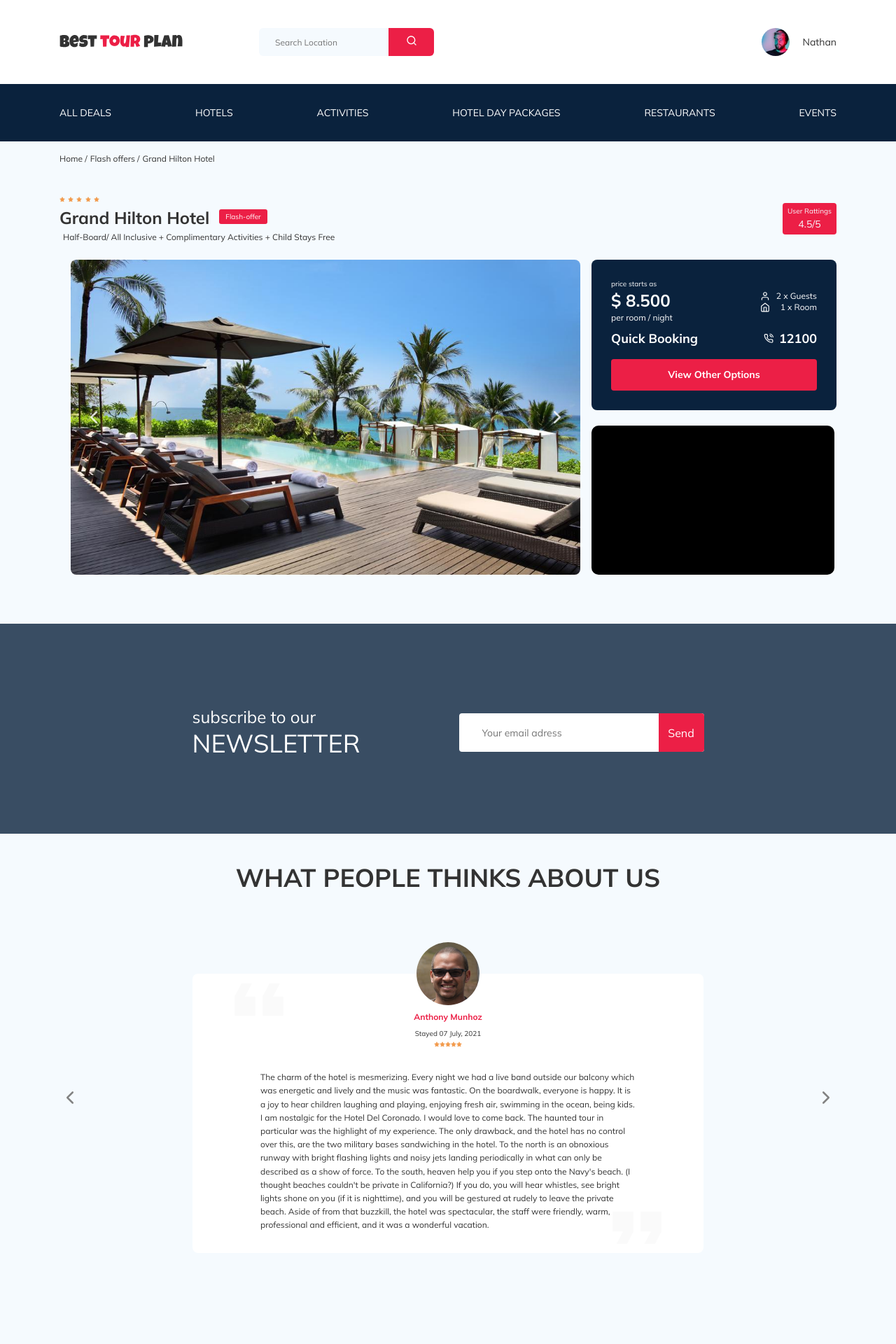
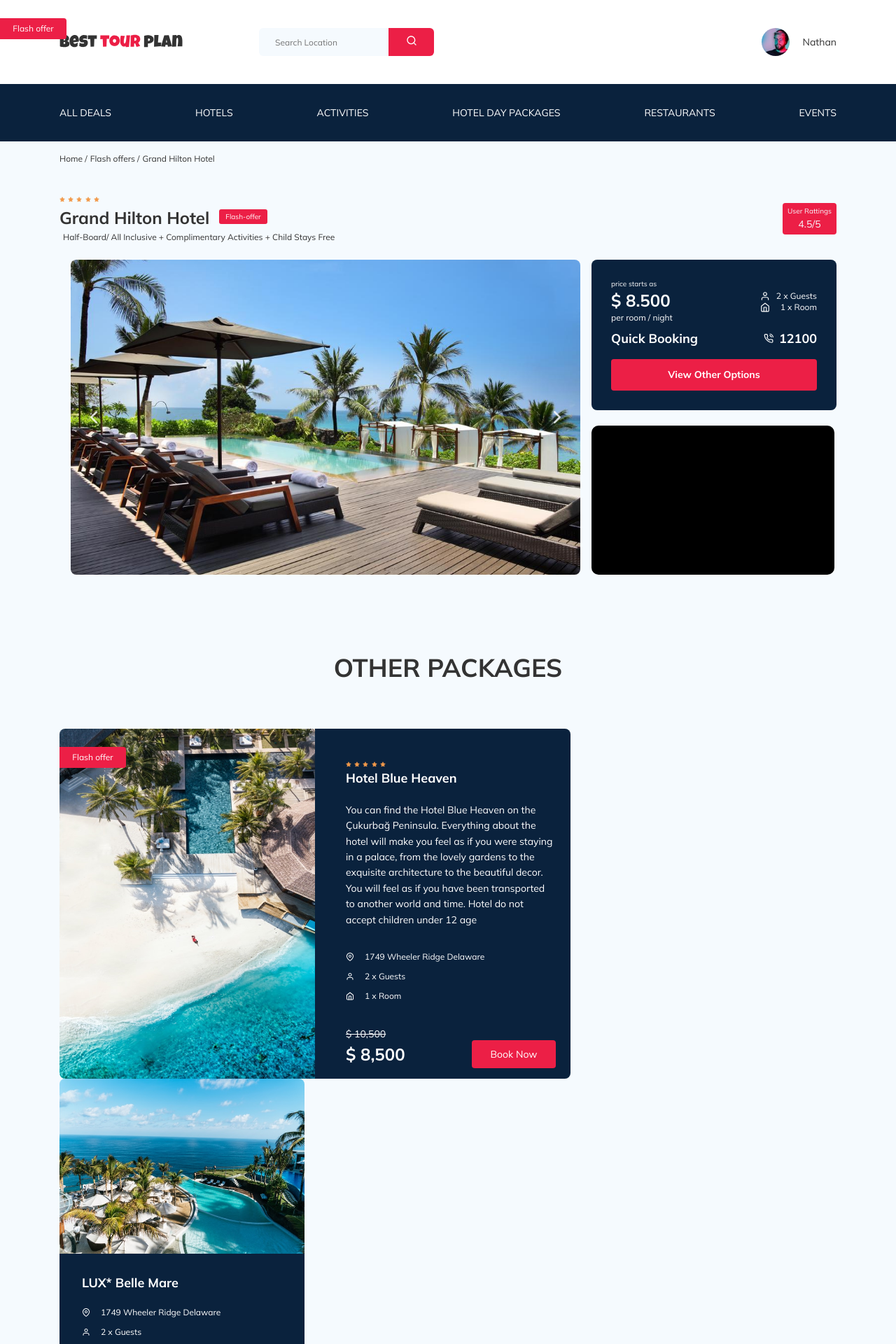
Before and after one commit to alexnik197/Tour-Plan, a PHP site: page / in a window 1280 px wide. Shown: the top 1920 px of the page at 70% size. Run offline with PHP 8.4, Linux system fonts and the light colour scheme; a map, chart or similar area stays blank; some libraries are stand-ins or nearby versions.

Commit message:
create: block other packages

```diff
--- a/css/style.css
+++ b/css/style.css
@@ -1084,6 +1084,195 @@ img {
 .ico__card-pay {
   width: 25px;
   height: 16px;
+}
+
+.other-packages {
+  padding: 40px 0 70px 0;
+}
+
+.other-packages__text {
+  display: -webkit-box;
+  display: -ms-flexbox;
+  display: flex;
+  -webkit-box-pack: center;
+      -ms-flex-pack: center;
+          justify-content: center;
+  font-style: normal;
+  font-weight: bold;
+  font-size: 36px;
+  line-height: 45px;
+  text-align: center;
+  text-transform: uppercase;
+  margin-bottom: 65px;
+}
+
+.hotel-card__right {
+  background-color: #0A223D;
+  padding: 40px 21px 30px 44px;
+  color: #fff;
+  width: 365px;
+  height: 500px;
+  border-radius: 0px 8px 8px 0px;
+}
+
+.hotel-card__description {
+  font-style: normal;
+  font-weight: normal;
+  font-size: 14px;
+  line-height: 160.6%;
+  margin-top: 0;
+  margin-bottom: 34px;
+}
+
+.hotel-card__info {
+  display: -webkit-box;
+  display: -ms-flexbox;
+  display: flex;
+  -webkit-box-orient: vertical;
+  -webkit-box-direction: normal;
+      -ms-flex-direction: column;
+          flex-direction: column;
+  margin-bottom: 24px;
+}
+
+.hotel-card__info-div {
+  display: -webkit-box;
+  display: -ms-flexbox;
+  display: flex;
+  -webkit-box-align: center;
+      -ms-flex-align: center;
+          align-items: center;
+  margin-bottom: 13px;
+}
+
+.hotel-card__info-text {
+  margin-left: 15px;
+  font-style: normal;
+  font-weight: normal;
+  font-size: 12px;
+  line-height: 15px;
+}
+
+.hotel-card__price-old {
+  font-style: normal;
+  font-weight: normal;
+  font-size: 14px;
+  line-height: 18px;
+  text-decoration: line-through;
+  margin-top: 0;
+  margin-bottom: 5px;
+}
+
+.hotel-card__price-button {
+  display: -webkit-box;
+  display: -ms-flexbox;
+  display: flex;
+  -webkit-box-pack: justify;
+      -ms-flex-pack: justify;
+          justify-content: space-between;
+  -webkit-box-align: center;
+      -ms-flex-align: center;
+          align-items: center;
+}
+
+.hotel-card__price-new {
+  font-style: normal;
+  font-weight: bold;
+  font-size: 24px;
+  line-height: 30px;
+}
+
+.hotel-card__button {
+  width: 120px;
+  height: 40px;
+  background-color: #EC1F46;
+  border: none;
+  border-radius: 4px;
+  color: #fff;
+  font-style: normal;
+  font-size: 14px;
+  line-height: 19px;
+}
+
+.hotel-card__icon {
+  width: 12px;
+  height: 14px;
+}
+
+.card-wrapper__img {
+  height: 500px;
+  width: 365px;
+  border-radius: 8px 0px 0px 8px;
+}
+
+.card-wrapper__main-all {
+  display: -webkit-box;
+  display: -ms-flexbox;
+  display: flex;
+  border-radius: 8px;
+  position: relative;
+}
+
+.alternative-card {
+  width: 350px;
+  display: -webkit-box;
+  display: -ms-flexbox;
+  display: flex;
+  -webkit-box-orient: vertical;
+  -webkit-box-direction: normal;
+      -ms-flex-direction: column;
+          flex-direction: column;
+}
+
+.alternative-card__img {
+  height: 250px;
+  width: 350px;
+  border-radius: 8px 8px 0px 0px;
+}
+
+.alternative-card__down {
+  background-color: #0A223D;
+  padding: 30px 21px 25px 32px;
+  color: #fff;
+  border-radius: 0px 0px 8px 8px;
+}
+
+.name-card {
+  display: block;
+  font-style: normal;
+  font-weight: bold;
+  font-size: 18px;
+  line-height: 23px;
+  margin-bottom: 23px;
+}
+
+.flash-offer {
+  position: absolute;
+  width: 95px;
+  height: 30px;
+  border-radius: 0px 4px 4px 0px;
+  background-color: #EC1F46;
+  padding: 7px 11px;
+  z-index: 99;
+  top: 26px;
+  left: 0;
+}
+
+.flash-offer__text {
+  color: #fff;
+  display: -webkit-box;
+  display: -ms-flexbox;
+  display: flex;
+  -webkit-box-pack: center;
+      -ms-flex-pack: center;
+          justify-content: center;
+  -webkit-box-align: center;
+      -ms-flex-align: center;
+          align-items: center;
+  font-style: normal;
+  font-weight: 400;
+  font-size: 12px;
+  line-height: 15px;
 }
 
 /*! normalize.css v8.0.1 | MIT License | github.com/necolas/normalize.css */
@@ -1940,12 +2129,16 @@ template {
   .footer__message {
     height: 90px;
     max-width: 400px;
+    margin-bottom: 30px;
   }
   .footer__button {
     height: 25px;
   }
+  .footer__info {
+    margin-top: 20px;
+  }
   .disclaimer {
-    margin-top: 51px;
+    margin-top: 45px;
   }
   .disclaimer-empty {
     width: 0;
--- a/index.html
+++ b/index.html
@@ -162,6 +162,69 @@
         <!-- /.container -->
     </div>
     <!-- /.hotel -->
+    <section class="other-packages">
+        <div class="container">
+            <span class="other-packages__text">Other Packages</span>
+            <div class="card-wrapper">
+                <div class="card-wrapper__main">
+                    <div class="card-wrapper__main-all">
+                        <img src="/src/img/oth-pack/img-hot-1.jpg" class="card-wrapper__img" width="366" height="500" alt="Hotel Blue Heaver">
+                        <div class="hotel-card__right">
+                            <div class="stars">
+                                <img src="src/img/ico/Star.svg" alt="star">
+                                <img src="src/img/ico/Star.svg" alt="star">
+                                <img src="src/img/ico/Star.svg" alt="star">
+                                <img src="src/img/ico/Star.svg" alt="star">
+                                <img src="src/img/ico/Star.svg" alt="star">
+                            </div>
+                            <span class="hotel-card__name name-card">Hotel Blue Heaven</span>
+                            <p class="hotel-card__description">You can find the Hotel Blue Heaven on the Çukurbağ Peninsula. Everything about the hotel will make you feel as if you were staying in a palace, from the lovely gardens to the exquisite architecture to the beautiful decor. You will feel as if you have been transported to another world and time. Hotel do not accept children under 12 age</p>
+                            <div class="hotel-card__info">
+                                <div class="hotel-card__info-div"><img src="src/img/ico/map-pin.svg" class="hotel-card__icon" alt="ico: map"><span class="hotel-card__info-text">1749 Wheeler Ridge  Delaware</span></div>
+                                <div class="hotel-card__info-div"><img src="src/img/ico/user.svg" class="hotel-card__icon" alt="ico: user"><span class="hotel-card__info-text">2 x Guests</span></div>
+                                <div class="hotel-card__info-div"><img src="src/img/ico/home.svg" class="hotel-card__icon" alt="ico: home"><span class="hotel-card__info-text">1 x Room</span></div>
+                            </div>
+                            <span class="hotel-card__price-old">$ 10,500</span>
+                            <div class="hotel-card__price-button">
+                                <span class="hotel-card__price-new">$ 8,500</span>
+                                <button class="button hotel-card__button">Book Now</button>
+                            </div>
+                        </div>
+                        <!-- hotel-card__right -->
+                        <div class="flash-offer">
+                            <span class="flash-offer__text">Flash offer</span>
+                        </div>
+                    </div>
+                    <!-- /.card-wrapper__main-all -->
+                    </div>
+                    <!-- card-wrapper__main -->
+                    <div class="alternative-card">
+                    <img src="/src/img/oth-pack/img-hot-2.jpg" class="alternative-card__img" width="350" height="250" alt="Lux* Belle Mare">
+                    <div class="alternative-card__down">
+                        <span class="hotel-card__name name-card">LUX* Belle Mare</span>
+                        <div class="hotel-card__info">
+                            <div class="hotel-card__info-div"><img src="src/img/ico/map-pin.svg" class="hotel-card__icon" alt="ico: map"><span class="hotel-card__info-text">1749 Wheeler Ridge  Delaware</span></div>
+                            <div class="hotel-card__info-div"><img src="src/img/ico/user.svg" class="hotel-card__icon" alt="ico: user"><span class="hotel-card__info-text">2 x Guests</span></div>
+                            <div class="hotel-card__info-div"><img src="src/img/ico/home.svg" class="hotel-card__icon" alt="ico: home"><span class="hotel-card__info-text">1 x Room</span></div>
+                        </div>
+                        <span class="hotel-card__price-old">$ 10,500</span>
+                        <div class="hotel-card__price-button">
+                            <span class="hotel-card__price-new">$ 8,500</span>
+                            <button class="button hotel-card__button">Book Now</button>
+                        </div>
+                    </div>
+                    <!-- hotel-card__text -->
+                    <div class="flash-offer">
+                        <span class="flash-offer__text">Flash offer</span>
+                    </div>
+                </div>
+                <!-- alternative-card -->
+            </div>
+            <!-- /.card-wrapper -->
+        </div>
+        <!-- container -->
+    </section>
+    <!-- /.other-packages -->
     <section class="newsletter">
         <div class="parallax-window" data-parallax="scroll" data-image-src="src/img/newsletter_bg.jpg">
             <div class="newsletter-wrapper">
--- a/src/sass/blocks/_footer.sass
+++ b/src/sass/blocks/_footer.sass
@@ -142,7 +142,6 @@
       max-height: 16px
   &-empty
     width: 100px
-
 .ico
   &__card-pay
     width: 25px
--- a/src/sass/blocks/_media.sass
+++ b/src/sass/blocks/_media.sass
@@ -296,10 +296,12 @@
         &__message
             height: 90px
             max-width: 400px
+            margin-bottom: 30px
         &__button
             height: 25px
         &__info
+            margin-top: 20px
     .disclaimer
-        margin-top: 51px
+        margin-top: 45px
         &-empty
             width: 0
--- /dev/null
+++ b/src/sass/blocks/_other-packages.sass
@@ -0,0 +1,122 @@
+.other-packages
+  padding: 40px 0 70px 0
+  &__text
+    display: flex
+    justify-content: center
+    font-style: normal
+    font-weight: bold
+    font-size: 36px
+    line-height: 45px
+    text-align: center
+    text-transform: uppercase
+    margin-bottom: 65px
+.hotel-card
+  &__right
+    background-color: $dark-theme
+    padding: 40px 21px 30px 44px
+    color: $light-theme
+    width: 365px
+    height: 500px
+    border-radius: 0px 8px 8px 0px
+  &__description
+    font-style: normal
+    font-weight: normal
+    font-size: 14px
+    line-height: 160.6%
+    margin-top: 0
+    margin-bottom: 34px
+  &__info
+    display: flex
+    flex-direction: column
+    margin-bottom: 24px
+    &-div
+      display: flex
+      align-items: center
+      margin-bottom: 13px
+    &-text
+      margin-left: 15px
+      font-style: normal
+      font-weight: normal
+      font-size: 12px
+      line-height: 15px
+  &__price-old
+    font-style: normal
+    font-weight: normal
+    font-size: 14px
+    line-height: 18px
+    text-decoration: line-through
+    margin-top: 0
+    margin-bottom: 5px
+  &__price-button
+    display: flex
+    justify-content: space-between
+    align-items: center
+  &__price-new
+    font-style: normal
+    font-weight: bold
+    font-size: 24px
+    line-height: 30px
+  &__button
+    width: 120px
+    height: 40px
+    background-color: $primary
+    border: none
+    border-radius: 4px
+    color: $light-theme
+    font-style: normal
+    font-size: 14px
+    line-height: 19px
+  &__icon
+    width: 12px
+    height: 14px
+.card-wrapper
+  &__img
+    height: 500px
+    width: 365px
+    border-radius: 8px 0px 0px 8px
+  &__main
+    &-all
+      display: flex
+      border-radius: 8px
+      position: relative
+
+.alternative-card
+  width: 350px
+  display: flex
+  flex-direction: column
+  &__img
+    height: 250px
+    width: 350px
+    border-radius: 8px 8px 0px 0px
+  &__down
+    background-color: $dark-theme
+    padding: 30px 21px 25px 32px
+    color: $light-theme
+    border-radius: 0px 0px 8px 8px
+.name-card
+  display: block
+  font-style: normal
+  font-weight: bold
+  font-size: 18px
+  line-height: 23px
+  margin-bottom: 23px
+
+.flash-offer
+  position: absolute
+  width: 95px
+  height: 30px
+  border-radius: 0px 4px 4px 0px
+  background-color: $primary
+  padding: 7px 11px
+  z-index: 99
+  top: 26px
+  left: 0
+  &__text
+    color: $light-theme
+    display: flex
+    justify-content: center
+    align-items: center
+    font-style: normal
+    font-weight: 400
+    font-size: 12px
+    line-height: 15px
--- a/src/sass/style.sass
+++ b/src/sass/style.sass
@@ -24,6 +24,9 @@
 
 // Подключение блока подвал
 @import 'blocks/footer'
+
+// Подключение блока с дополнительными отелями
+@import 'blocks/other-packages'
 //_________________other files___________________//
 //Импорт файла normalize
 @import 'normalize'
```
Also changed, not shown: src/img/ico/map-pin.svg (added), src/img/oth-pack/img-hot-1.jpg (added), src/img/oth-pack/img-hot-2.jpg (added), src/img/oth-pack/img-hot-3.jpg (added), src/img/oth-pack/img-hot-4.jpg (added), src/img/oth-pack/img-hot-5.jpg (added), 1 other file.
